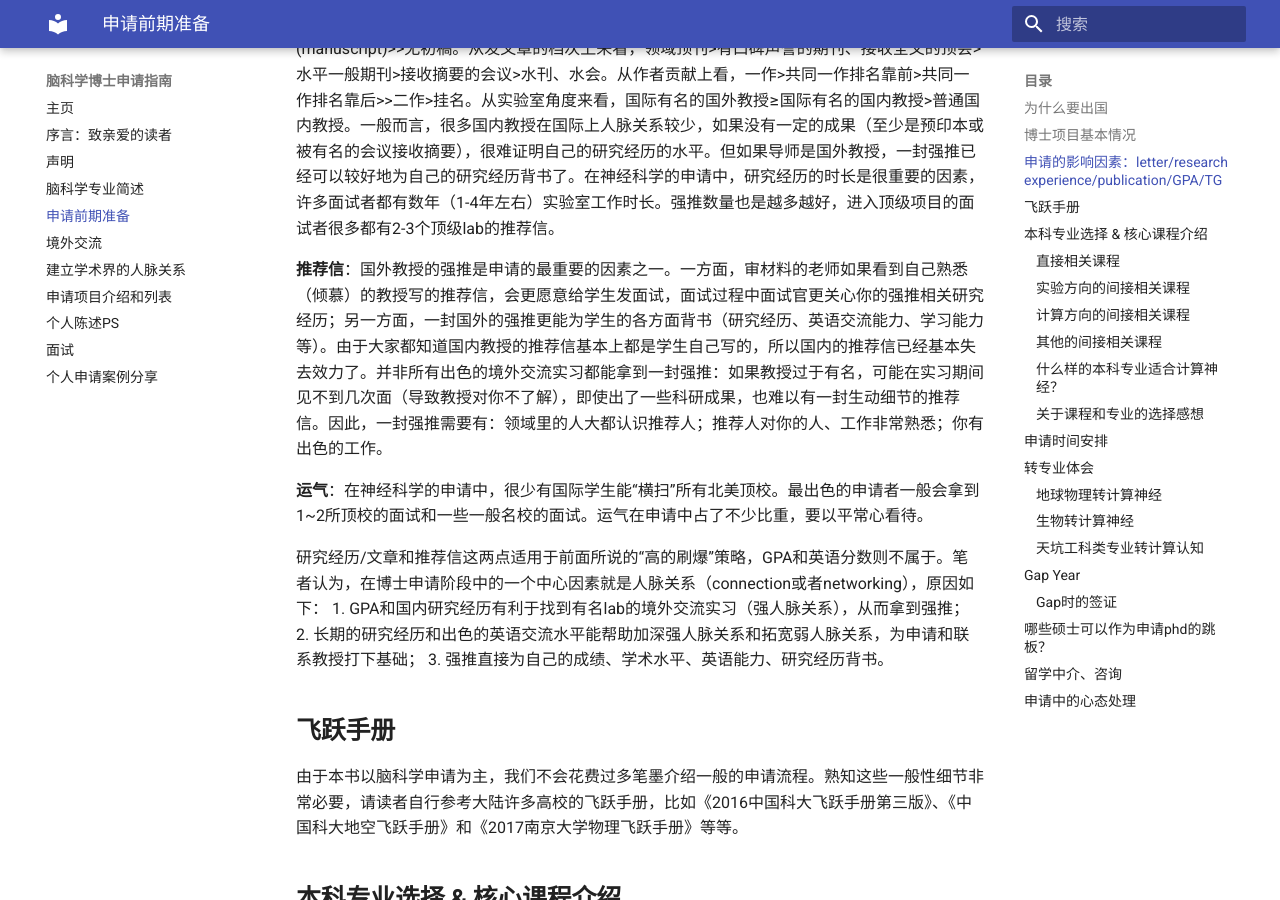
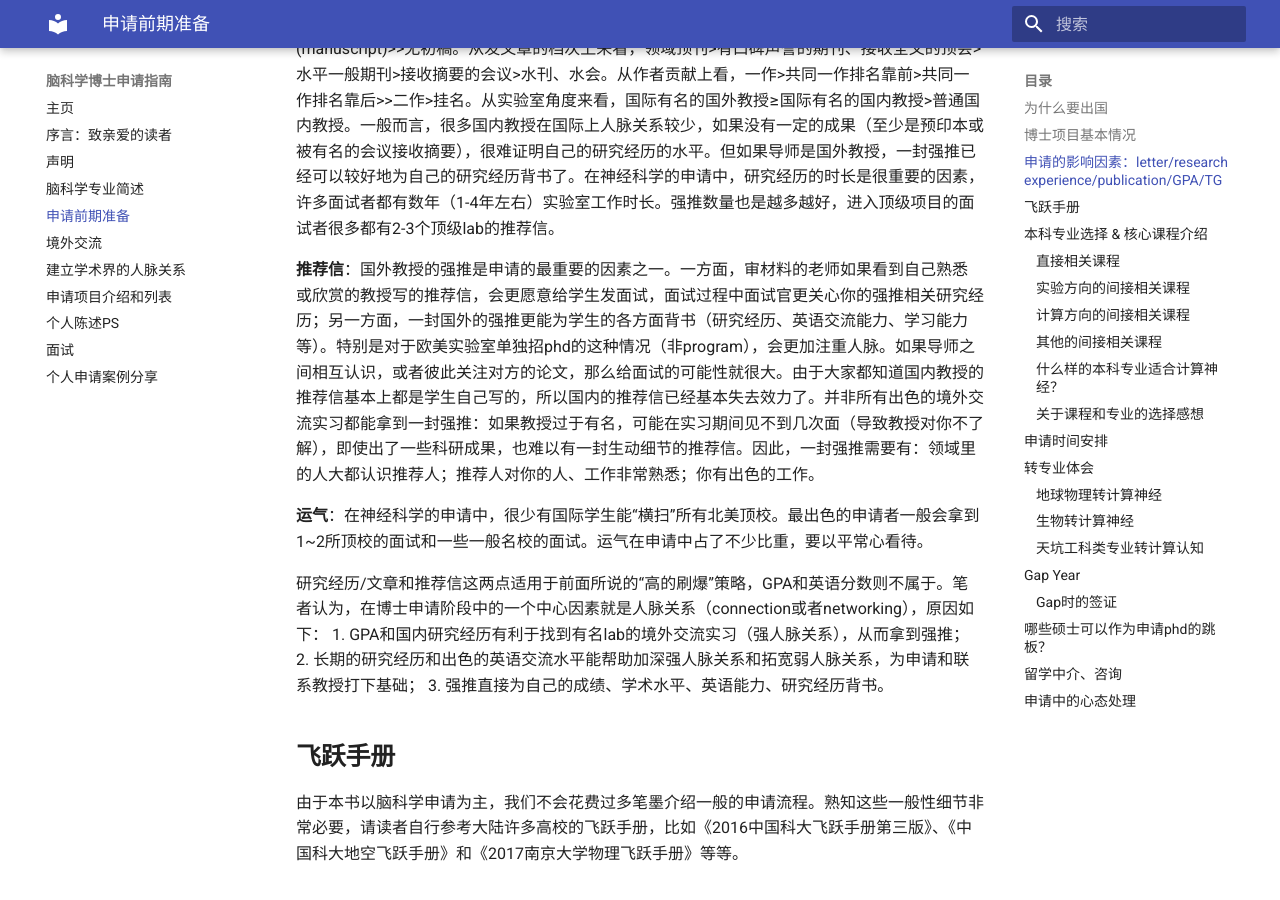
Before and after one commit to BrainPhD-CN/handbook, an MkDocs documentation site: the page built from docs/early-stage.md, in a window 1280 px wide and 900 px high, scrolled down 1403 px. Built offline with MkDocs 1.6.1 and Material for MkDocs 9.7.7, drawn with Linux system fonts in a browser that asks for light colours.

Commit message:
update recommendation

```diff
--- a/docs/early-stage.md
+++ b/docs/early-stage.md
@@ -26,7 +26,7 @@
 
 **研究经历/文章**：没有过硬的研究经历很难申请到神经科学好项目。从发文章的进度上看，文章接收(accept)>>在修(revision)>在审(review)>在投(submit)>预印本(bioRxiv、Arxiv)>>有初稿(manuscript)>>无初稿。从发文章的档次上来看，领域顶刊>有口碑声誉的期刊、接收全文的顶会>水平一般期刊>接收摘要的会议>水刊、水会。从作者贡献上看，一作>共同一作排名靠前>共同一作排名靠后>>二作>挂名。从实验室角度来看，国际有名的国外教授≥国际有名的国内教授>普通国内教授。一般而言，很多国内教授在国际上人脉关系较少，如果没有一定的成果（至少是预印本或被有名的会议接收摘要），很难证明自己的研究经历的水平。但如果导师是国外教授，一封强推已经可以较好地为自己的研究经历背书了。在神经科学的申请中，研究经历的时长是很重要的因素，许多面试者都有数年（1-4年左右）实验室工作时长。强推数量也是越多越好，进入顶级项目的面试者很多都有2-3个顶级lab的推荐信。
 
-**推荐信**：国外教授的强推是申请的最重要的因素之一。一方面，审材料的老师如果看到自己熟悉（倾慕）的教授写的推荐信，会更愿意给学生发面试，面试过程中面试官更关心你的强推相关研究经历；另一方面，一封国外的强推更能为学生的各方面背书（研究经历、英语交流能力、学习能力等）。由于大家都知道国内教授的推荐信基本上都是学生自己写的，所以国内的推荐信已经基本失去效力了。并非所有出色的境外交流实习都能拿到一封强推：如果教授过于有名，可能在实习期间见不到几次面（导致教授对你不了解），即使出了一些科研成果，也难以有一封生动细节的推荐信。因此，一封强推需要有：领域里的人大都认识推荐人；推荐人对你的人、工作非常熟悉；你有出色的工作。
+**推荐信**：国外教授的强推是申请的最重要的因素之一。一方面，审材料的老师如果看到自己熟悉或欣赏的教授写的推荐信，会更愿意给学生发面试，面试过程中面试官更关心你的强推相关研究经历；另一方面，一封国外的强推更能为学生的各方面背书（研究经历、英语交流能力、学习能力等）。特别是对于欧美实验室单独招phd的这种情况（非program），会更加注重人脉。如果导师之间相互认识，或者彼此关注对方的论文，那么给面试的可能性就很大。由于大家都知道国内教授的推荐信基本上都是学生自己写的，所以国内的推荐信已经基本失去效力了。并非所有出色的境外交流实习都能拿到一封强推：如果教授过于有名，可能在实习期间见不到几次面（导致教授对你不了解），即使出了一些科研成果，也难以有一封生动细节的推荐信。因此，一封强推需要有：领域里的人大都认识推荐人；推荐人对你的人、工作非常熟悉；你有出色的工作。
 
 **运气**：在神经科学的申请中，很少有国际学生能“横扫”所有北美顶校。最出色的申请者一般会拿到1~2所顶校的面试和一些一般名校的面试。运气在申请中占了不少比重，要以平常心看待。
 
```
